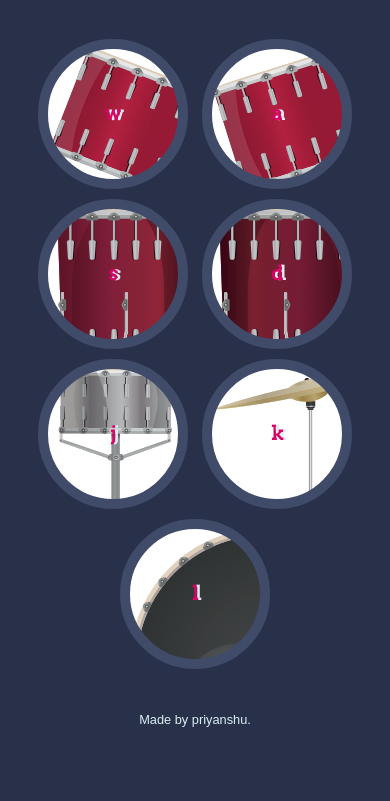
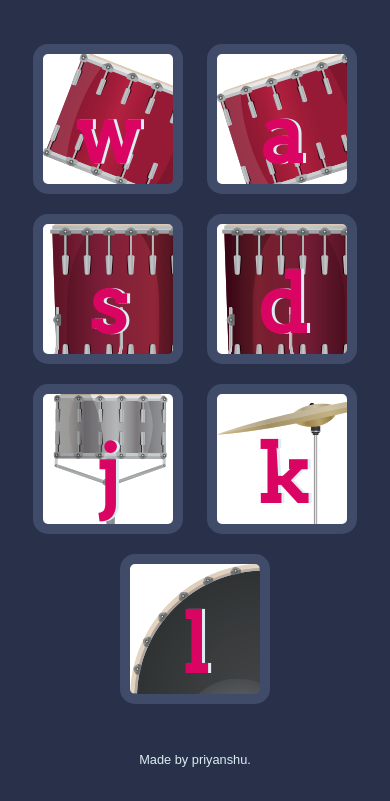
Before and after one commit to Priyanshu4585/Drum-Kit, a plain HTML site: page index.html in a window 390 px wide. Shown: the part 43-844 px from the top of the page. Drawn offline with Linux system fonts and the light colour scheme.

Commit message:
Update styles.css

```diff
--- a/styles.css
+++ b/styles.css
@@ -80,19 +80,11 @@ background-image:url(images/crash.png);
   background-color: white;
 }
 
-/* For devices with a width less than 768px */
 @media (max-width: 768px) {
   h1 {
     font-size: 2rem;
     margin: 10px 0;
   }
-
-  .drum {
-    font-size: 1.5rem;
-    padding: 15px;
-    margin: 8px;
-  }
-
   footer {
     font-size: 0.9rem;
     margin-top: 15px;
@@ -105,13 +97,6 @@ background-image:url(images/crash.png);
     font-size: 1.5rem;
   }
 
-  .drum {
-    font-size: 1.2rem;
-    padding: 12px;
-    margin: 5px;
-    border-radius: 50%;
-  }
-
   footer {
     font-size: 0.8rem;
   }
```
